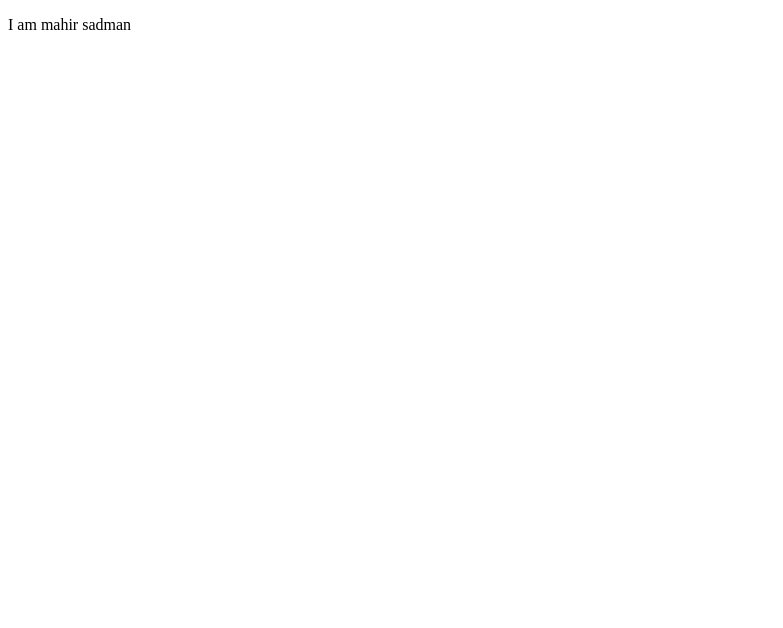
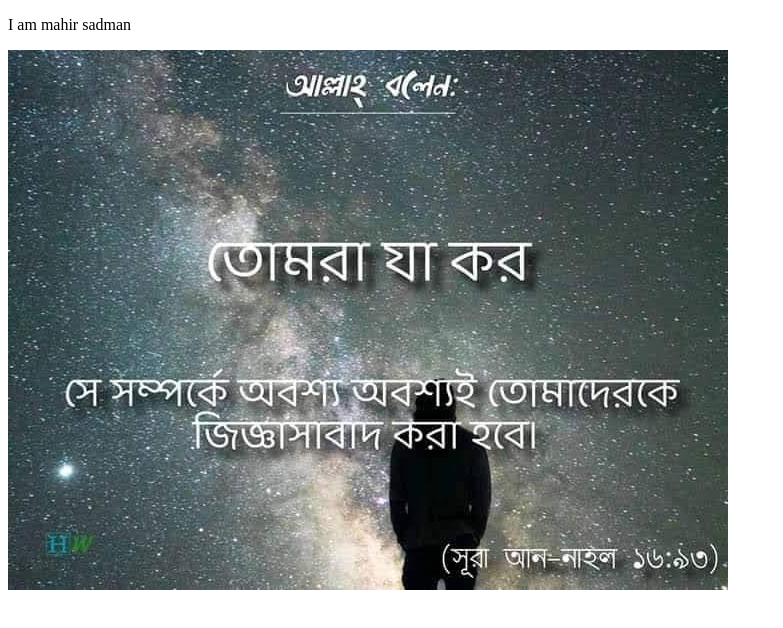
Before and after one commit to mahir077/ultimate-repo, a plain HTML site: page index.html in a window 1280 px wide. Shown: the whole page, without its empty margins (0-783 px from the left). Drawn offline with Linux system fonts and the light colour scheme.

Commit message:
ultimate repo

```diff
--- a/index.html
+++ b/index.html
@@ -8,6 +8,7 @@
 </head>
 <body>
     <p>I am mahir sadman</p>
+    <img src="FB_IMG_1606984531534.jpg" alt="">
 
 </body>
 </html>
```
Also changed, not shown: FB_IMG_1606984531534.jpg (added).
